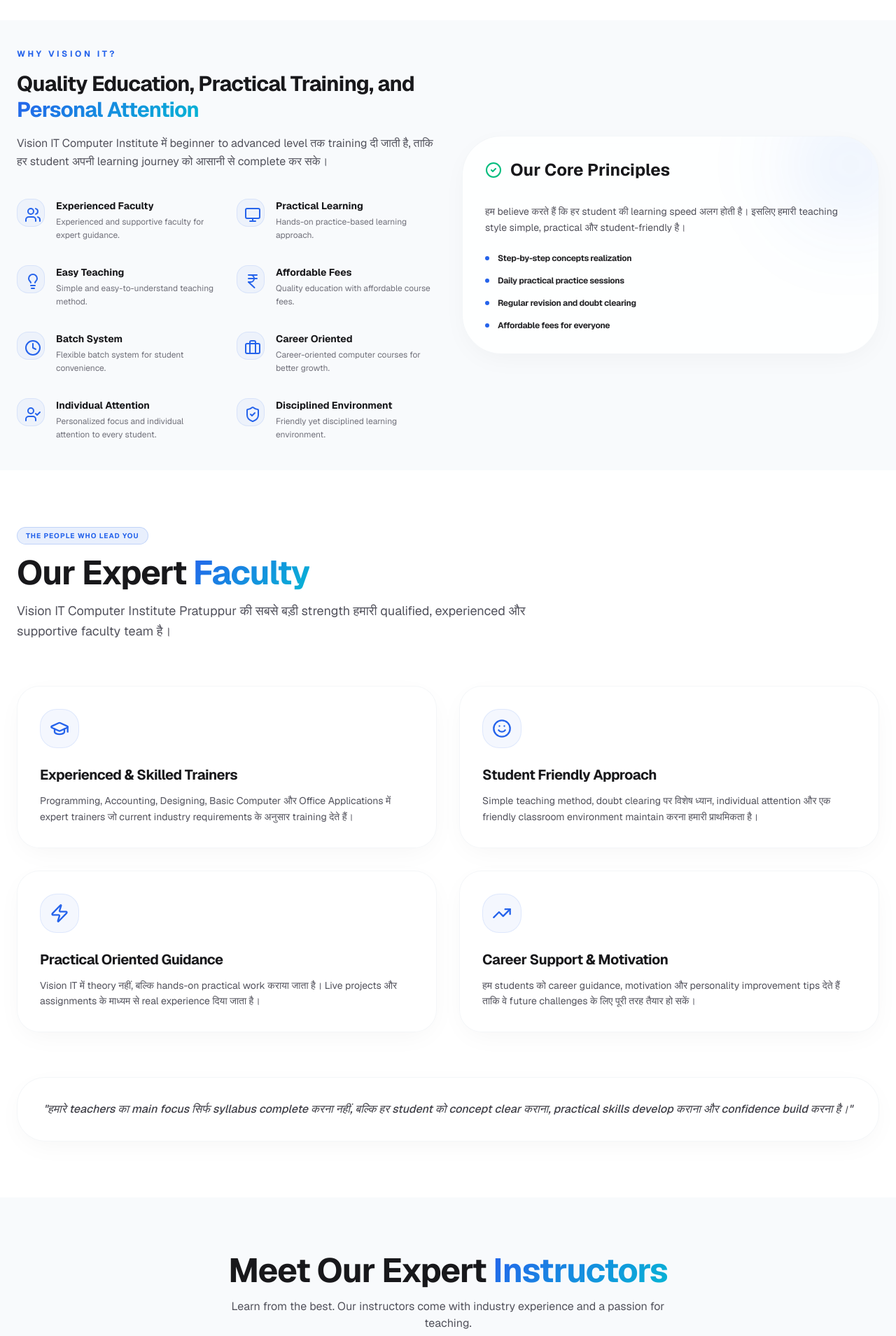
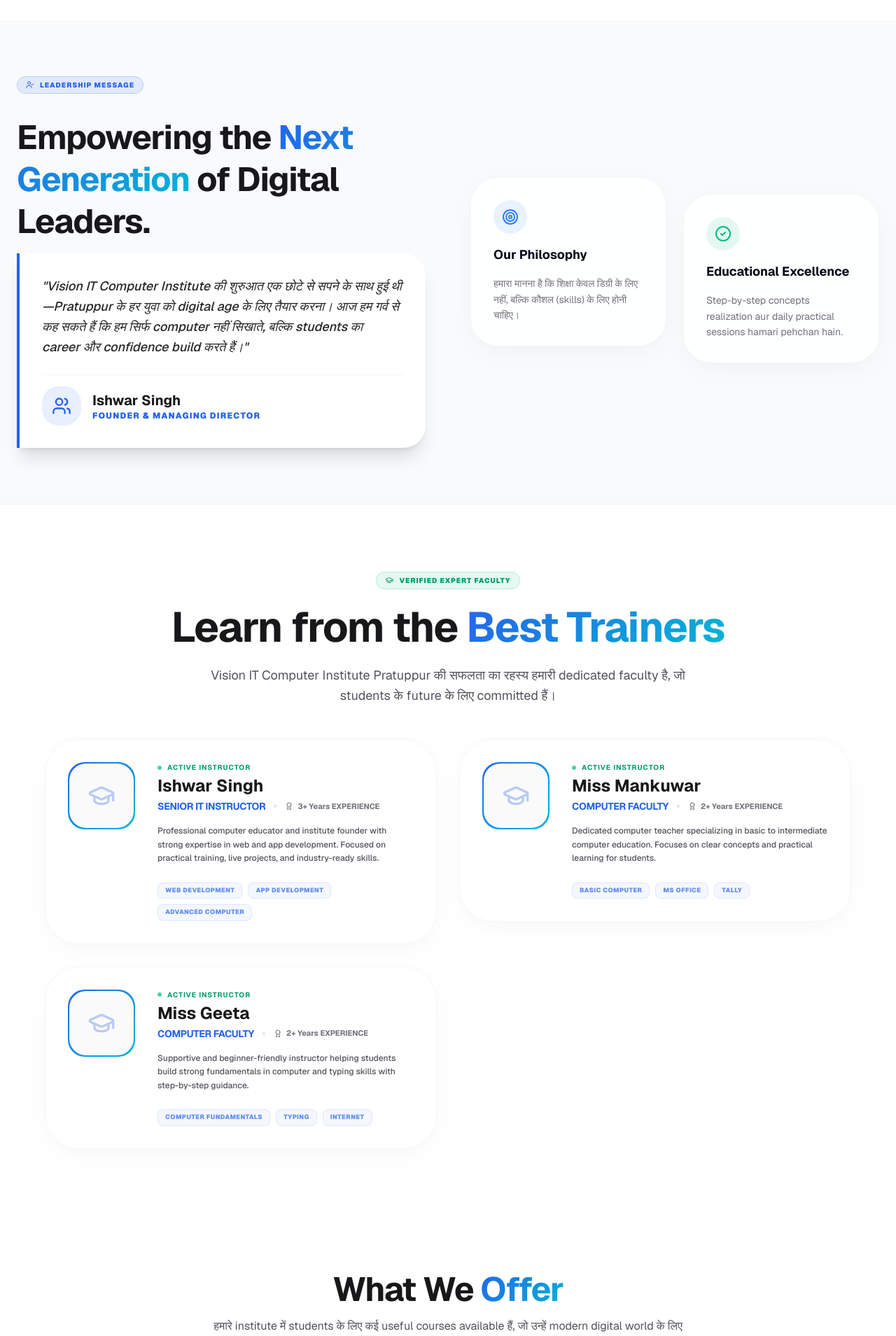
Before and after one commit to neek-singh/Vision-IT-Web, a Next.js app: page /about in a window 1280 px wide. Shown: the part 840-2749 px from the top of the page at 70% size. Built offline with nearby package versions, Linux system fonts and the light colour scheme; no server answers; the database is empty.

Commit message:
Differentiated Home and About pages and fixed Navbar links

```diff
--- a/src/app/about/page.tsx
+++ b/src/app/about/page.tsx
@@ -97,151 +97,96 @@
       </section>
 
       {/* Why Choose Us Detailed */}
-      <section className="py-10 bg-surface-secondary px-6 transition-colors duration-500">
-        <div className="max-w-7xl mx-auto grid grid-cols-1 lg:grid-cols-2 gap-10 items-center">
-          <div className="space-y-10">
+      {/* Director's Message & Leadership */}
+      <section className="py-20 bg-surface-secondary px-6 transition-colors duration-500 overflow-hidden relative">
+        <div className="absolute top-0 right-0 w-[50%] h-full bg-primary/[0.02] dark:bg-primary/[0.03] -skew-x-12 -z-10" />
+        <div className="max-w-7xl mx-auto grid grid-cols-1 lg:grid-cols-2 gap-16 items-center">
+          <motion.div
+            initial={{ opacity: 0, x: -30 }}
+            whileInView={{ opacity: 1, x: 0 }}
+            viewport={{ once: true }}
+            className="space-y-8"
+          >
+            <div className="inline-flex items-center gap-2 px-3 py-1 rounded-full bg-primary/10 border border-primary/20 text-primary text-[10px] font-black uppercase tracking-widest">
+              <UserCheck className="w-3 h-3" />
+              Leadership Message
+            </div>
+
             <div className="space-y-4">
-              <h2 className="text-xs font-bold uppercase tracking-[0.3em] text-primary">Why Vision IT?</h2>
-              <h3 className="text-2xl md:text-3xl font-bold tracking-tight text-zinc-900 dark:text-white leading-tight">
-                Quality Education, Practical Training, and <span className="text-gradient">Personal Attention</span>
-              </h3>
-              <p className="text-zinc-600 dark:text-zinc-400 leading-relaxed text-base">
-                Vision IT Computer Institute में beginner to advanced level तक training दी जाती है, ताकि हर student अपनी learning journey को आसानी से complete कर सके।
+              <h2 className="text-3xl md:text-5xl font-bold tracking-tight text-zinc-900 dark:text-white leading-tight">
+                Empowering the <span className="text-gradient">Next Generation</span> of Digital Leaders.
+              </h2>
+              <div className="p-8 border-l-4 border-primary bg-white dark:bg-zinc-900 shadow-xl rounded-r-3xl space-y-6">
+                <p className="text-lg font-medium text-zinc-800 dark:text-zinc-200 leading-relaxed italic">
+                  "Vision IT Computer Institute की शुरुआत एक छोटे से सपने के साथ हुई थी—Pratuppur के हर युवा को digital age के लिए तैयार करना। आज हम गर्व से कह सकते हैं कि हम सिर्फ computer नहीं सिखाते, बल्कि students का career और confidence build करते हैं।"
+                </p>
+                <div className="flex items-center gap-4 pt-4 border-t border-zinc-100 dark:border-zinc-800">
+                  <div className="w-14 h-14 rounded-2xl bg-primary/10 flex items-center justify-center text-primary">
+                    <Users className="w-7 h-7" />
+                  </div>
+                  <div>
+                    <h4 className="text-xl font-bold text-zinc-900 dark:text-white">Ishwar Singh</h4>
+                    <p className="text-xs font-black text-primary uppercase tracking-widest">Founder & Managing Director</p>
+                  </div>
+                </div>
+              </div>
+            </div>
+          </motion.div>
+
+          <motion.div
+            initial={{ opacity: 0, x: 30 }}
+            whileInView={{ opacity: 1, x: 0 }}
+            viewport={{ once: true }}
+            className="grid grid-cols-1 sm:grid-cols-2 gap-6"
+          >
+            <div className="p-8 glass rounded-[2.5rem] bg-white dark:bg-zinc-900/50 border-zinc-100 dark:border-zinc-800 space-y-4 hover:shadow-xl transition-all group">
+              <div className="w-12 h-12 rounded-2xl bg-blue-500/10 text-blue-500 flex items-center justify-center group-hover:bg-blue-500 group-hover:text-white transition-all">
+                <Target className="w-6 h-6" />
+              </div>
+              <h5 className="text-lg font-bold">Our Philosophy</h5>
+              <p className="text-sm text-zinc-500 dark:text-zinc-400 leading-relaxed">
+                हमारा मानना है कि शिक्षा केवल डिग्री के लिए नहीं, बल्कि कौशल (skills) के लिए होनी चाहिए।
               </p>
             </div>
 
-            <div className="grid grid-cols-1 sm:grid-cols-2 gap-8">
-              <ValueItem icon={<Users />} title="Experienced Faculty" text="Experienced and supportive faculty for expert guidance." />
-              <ValueItem icon={<Monitor />} title="Practical Learning" text="Hands-on practice-based learning approach." />
-              <ValueItem icon={<Lightbulb />} title="Easy Teaching" text="Simple and easy-to-understand teaching method." />
-              <ValueItem icon={<IndianRupee />} title="Affordable Fees" text="Quality education with affordable course fees." />
-              <ValueItem icon={<Clock />} title="Batch System" text="Flexible batch system for student convenience." />
-              <ValueItem icon={<Briefcase />} title="Career Oriented" text="Career-oriented computer courses for better growth." />
-              <ValueItem icon={<UserCheck />} title="Individual Attention" text="Personalized focus and individual attention to every student." />
-              <ValueItem icon={<ShieldCheck />} title="Disciplined Environment" text="Friendly yet disciplined learning environment." />
-            </div>
-          </div>
-
-          <motion.div
-            initial={{ opacity: 0, scale: 0.9 }}
-            whileInView={{ opacity: 1, scale: 1 }}
-            viewport={{ once: true }}
-            className="p-8 glass rounded-[3.5rem] bg-white dark:bg-primary/5 relative overflow-hidden"
-          >
-            <div className="absolute -top-10 -right-10 w-40 h-40 bg-primary/10 rounded-full blur-3xl -z-10" />
-            <h4 className="text-2xl font-bold mb-8 flex items-center gap-3 text-zinc-900 dark:text-white">
-              <CheckCircle2 className="text-emerald-500 w-6 h-6" />
-              Our Core Principles
-            </h4>
-            <div className="space-y-6">
-              <p className="text-sm text-zinc-600 dark:text-zinc-400 leading-relaxed">
-                हम believe करते हैं कि हर student की learning speed अलग होती है। इसलिए हमारी teaching style simple, practical और student-friendly है।
+            <div className="p-8 glass rounded-[2.5rem] bg-white dark:bg-zinc-900/50 border-zinc-100 dark:border-zinc-800 space-y-4 hover:shadow-xl transition-all group translate-y-6">
+              <div className="w-12 h-12 rounded-2xl bg-emerald-500/10 text-emerald-500 flex items-center justify-center group-hover:bg-emerald-500 group-hover:text-white transition-all">
+                <CheckCircle2 className="w-6 h-6" />
+              </div>
+              <h5 className="text-lg font-bold">Educational Excellence</h5>
+              <p className="text-sm text-zinc-500 dark:text-zinc-400 leading-relaxed">
+                Step-by-step concepts realization aur daily practical sessions hamari pehchan hain.
               </p>
-              <div className="space-y-4">
-                <PrincipleItem text="Step-by-step concepts realization" />
-                <PrincipleItem text="Daily practical practice sessions" />
-                <PrincipleItem text="Regular revision and doubt clearing" />
-                <PrincipleItem text="Affordable fees for everyone" />
-              </div>
             </div>
           </motion.div>
         </div>
       </section>
 
-      {/* Our Faculty Section */}
-      <section className="py-20 bg-background px-6 transition-colors duration-500 overflow-hidden relative">
-        <div className="absolute top-1/4 right-0 w-[30%] h-[50%] bg-primary/[0.02] dark:bg-primary/[0.04] blur-3xl rounded-full -z-10" />
-        <div className="max-w-7xl mx-auto space-y-16">
-          <div className="max-w-3xl space-y-4">
-            <motion.div
-              initial={{ opacity: 0, x: -20 }}
-              whileInView={{ opacity: 1, x: 0 }}
-              viewport={{ once: true }}
-              className="inline-flex items-center gap-2 px-3 py-1 rounded-full bg-primary/10 border border-primary/20 text-primary text-[10px] font-bold uppercase tracking-widest"
-            >
-              The People Who Lead You
-            </motion.div>
+      {/* Meet Our Experts Section */}
+      <section className="py-24 bg-background px-6 transition-colors duration-500 overflow-hidden relative border-t border-zinc-100 dark:border-zinc-900">
+        <div className="absolute bottom-0 left-0 w-full h-1/2 bg-gradient-to-t from-primary/[0.03] to-transparent -z-10" />
+        <div className="max-w-7xl mx-auto space-y-12">
+          <div className="text-center space-y-6">
+            <div className="inline-flex items-center gap-2 px-3 py-1 rounded-full bg-emerald-500/10 border border-emerald-500/20 text-emerald-600 dark:text-emerald-400 text-[10px] font-black uppercase tracking-widest">
+              <GraduationCap className="w-3 h-3" />
+              Verified Expert Faculty
+            </div>
             <motion.h2
               initial={{ opacity: 0, y: 20 }}
               whileInView={{ opacity: 1, y: 0 }}
               viewport={{ once: true }}
-              className="text-3xl md:text-5xl font-bold tracking-tight text-zinc-900 dark:text-white"
+              className="text-4xl md:text-6xl font-bold tracking-tight text-zinc-900 dark:text-white"
             >
-              Our Expert <span className="text-gradient">Faculty</span>
+              Learn from the <span className="text-gradient">Best Trainers</span>
             </motion.h2>
             <motion.p
               initial={{ opacity: 0, y: 20 }}
               whileInView={{ opacity: 1, y: 0 }}
               viewport={{ once: true }}
               transition={{ delay: 0.1 }}
-              className="text-zinc-600 dark:text-zinc-400 text-sm md:text-lg leading-relaxed"
+              className="text-zinc-600 dark:text-zinc-400 max-w-3xl mx-auto text-base md:text-lg px-4 leading-relaxed"
             >
-              Vision IT Computer Institute Pratuppur की सबसे बड़ी strength हमारी qualified, experienced और supportive faculty team है।
-            </motion.p>
-          </div>
-
-          <div className="grid grid-cols-1 md:grid-cols-2 gap-8">
-            <FacultyFeatureCard
-              icon={<GraduationCap />}
-              title="Experienced & Skilled Trainers"
-              text="Programming, Accounting, Designing, Basic Computer और Office Applications में expert trainers जो current industry requirements के अनुसार training देते हैं।"
-              delay={0.2}
-            />
-            <FacultyFeatureCard
-              icon={<Smile />}
-              title="Student Friendly Approach"
-              text="Simple teaching method, doubt clearing पर विशेष ध्यान, individual attention और एक friendly classroom environment maintain करना हमारी प्राथमिकता है।"
-              delay={0.3}
-            />
-            <FacultyFeatureCard
-              icon={<Zap />}
-              title="Practical Oriented Guidance"
-              text="Vision IT में theory नहीं, बल्कि hands-on practical work कराया जाता है। Live projects और assignments के माध्यम से real experience दिया जाता है।"
-              delay={0.4}
-            />
-            <FacultyFeatureCard
-              icon={<TrendingUp />}
-              title="Career Support & Motivation"
-              text="हम students को career guidance, motivation और personality improvement tips देते हैं ताकि वे future challenges के लिए पूरी तरह तैयार हो सकें।"
-              delay={0.5}
-            />
-          </div>
-
-          <motion.div
-            initial={{ opacity: 0, scale: 0.95 }}
-            whileInView={{ opacity: 1, scale: 1 }}
-            viewport={{ once: true }}
-            transition={{ delay: 0.6 }}
-            className="p-8 glass rounded-[2.5rem] bg-zinc-50 dark:bg-zinc-900/50 border-zinc-200 dark:border-zinc-800 text-center"
-          >
-            <p className="text-zinc-700 dark:text-zinc-300 font-medium leading-relaxed italic">
-              "हमारे teachers का main focus सिर्फ syllabus complete करना नहीं, बल्कि हर student को concept clear कराना, practical skills develop कराना और confidence build करना है।"
-            </p>
-          </motion.div>
-        </div>
-      </section>
-
-      {/* Meet Our Experts Section */}
-      <section className="py-20 bg-surface-secondary px-6 transition-colors duration-500 overflow-hidden relative">
-        <div className="absolute bottom-0 left-0 w-full h-1/2 bg-gradient-to-t from-primary/[0.03] to-transparent -z-10" />
-        <div className="max-w-7xl mx-auto space-y-12">
-          <div className="text-center space-y-4">
-            <motion.h2
-              initial={{ opacity: 0, y: 20 }}
-              whileInView={{ opacity: 1, y: 0 }}
-              viewport={{ once: true }}
-              className="text-3xl md:text-5xl font-bold tracking-tight text-zinc-900 dark:text-white"
-            >
-              Meet Our Expert <span className="text-gradient">Instructors</span>
-            </motion.h2>
-            <motion.p
-              initial={{ opacity: 0, y: 20 }}
-              whileInView={{ opacity: 1, y: 0 }}
-              viewport={{ once: true }}
-              transition={{ delay: 0.1 }}
-              className="text-zinc-600 dark:text-zinc-400 max-w-2xl mx-auto text-sm md:text-base px-4"
-            >
-              Learn from the best. Our instructors come with industry experience and a passion for teaching.
+              Vision IT Computer Institute Pratuppur की सफलता का रहस्य हमारी dedicated faculty है, जो students के future के लिए committed हैं।
             </motion.p>
           </div>
 
--- a/src/components/layout/Navbar.tsx
+++ b/src/components/layout/Navbar.tsx
@@ -17,10 +17,10 @@
 const navLinks = [
   { name: "Home", href: "/" },
   { name: "Courses", href: "/courses" },
-  { name: "Track Status", href: "/track" },
-  { name: "Verify", href: "/verify" },
+  { name: "Admission", href: "/admission" },
+  { name: "Gallery", href: "/gallery" },
   { name: "Blog", href: "/blog" },
-  { name: "About", href: "/#about" },
+  { name: "About", href: "/about" },
   { name: "Contact", href: "/contact" },
 ];
 
```
